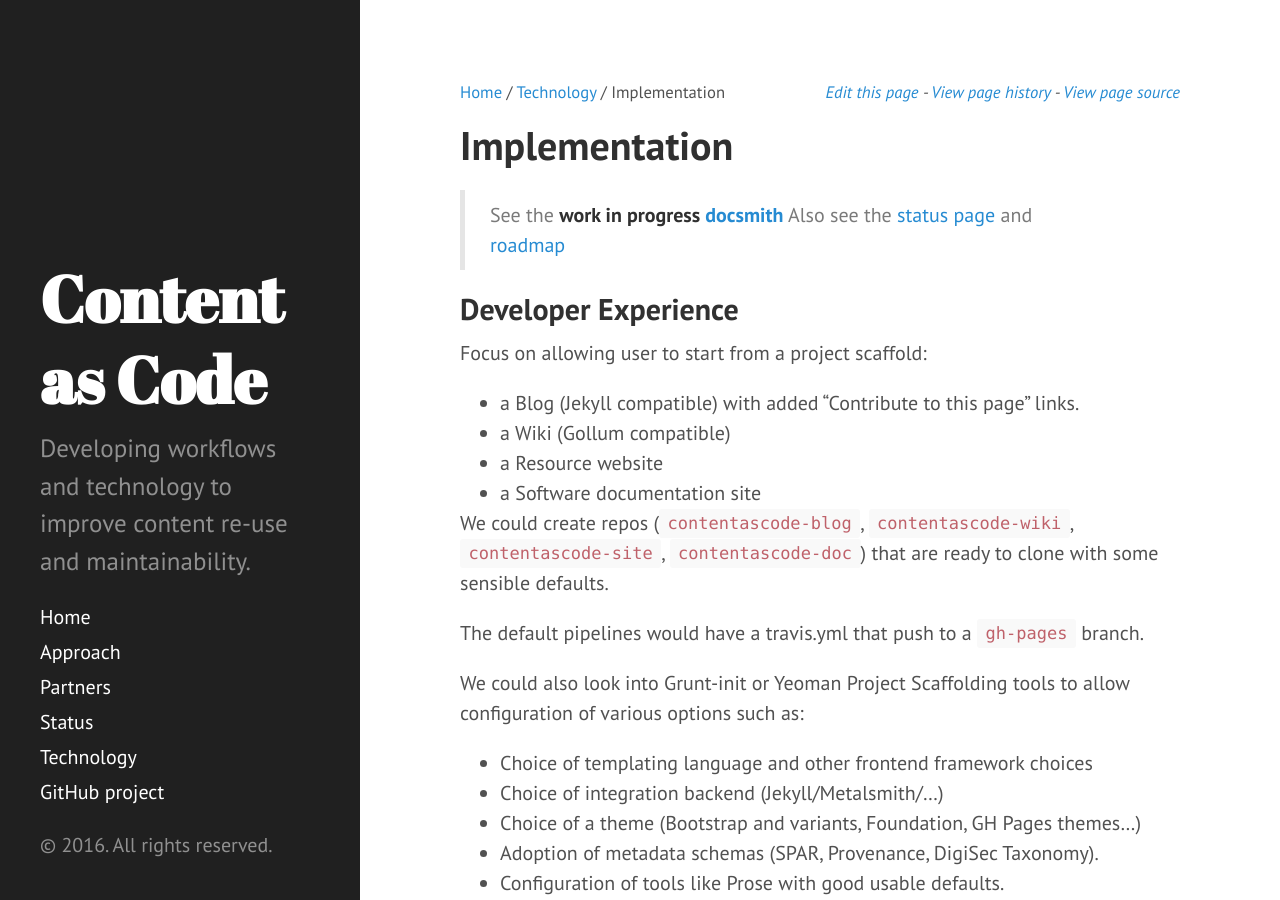
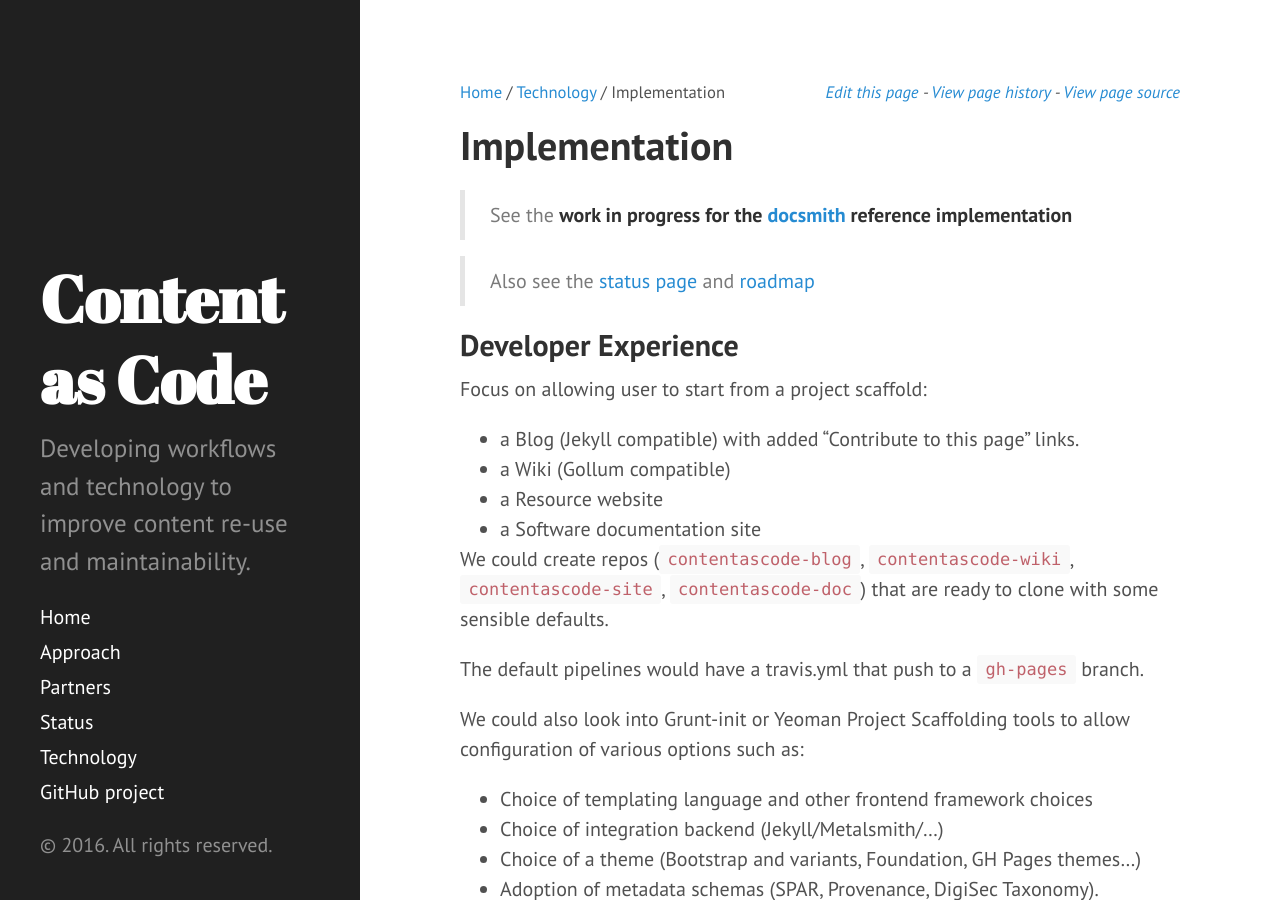
Before and after one commit to iilab/contentascode, a Jekyll site: the page built from technology/implementation.md, in a window 1280 px wide and 900 px high. Built offline with Jekyll 4.4.1, drawn with Linux system fonts in a browser that asks for light colours.

Commit message:
Fixed link and added ruby version

```diff
--- a/technology/implementation.md
+++ b/technology/implementation.md
@@ -2,7 +2,8 @@
 title: Implementation
 ---
 
-> See the **work in progress [docsmith](implementation/docsmith)**
+> See the **work in progress for the [docsmith](docsmith) reference implementation**
+
 > Also see the [status page](../status) and [roadmap](../status#roadmap)
 
 ## Developer Experience
```
Also changed, not shown: 1 other file.
